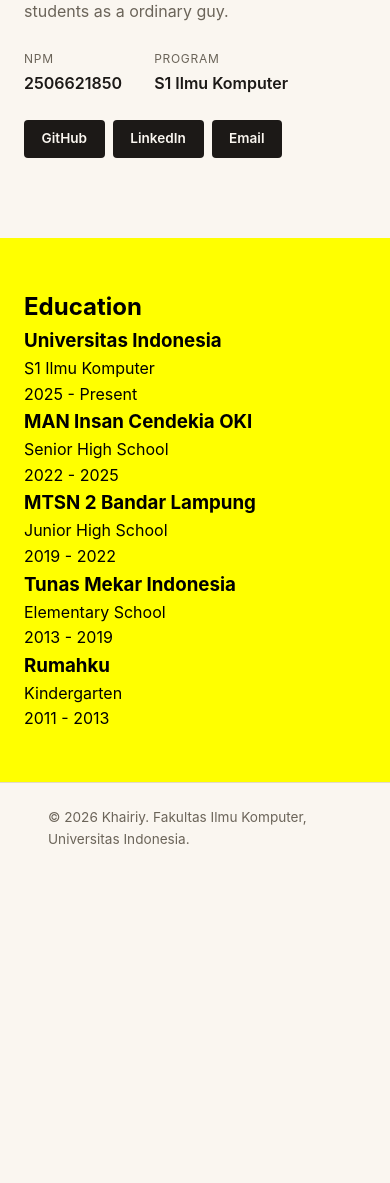
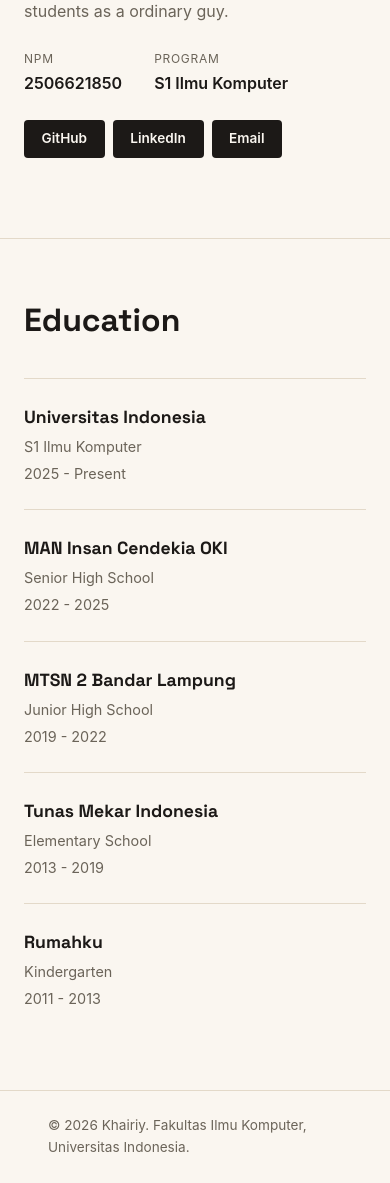
Before and after one commit to naufalkhairiy/myportofolio, a Django app: page / in a window 390 px wide. Shown: the part 684-1867 px from the top of the page. Before the commit the page ends 1528 px from the top, so only its background shows below. Run offline with Django 5.2, Linux system fonts and the light colour scheme.

Commit message:
style: improve education section and responsiveness

```diff
--- a/static/css/style.css
+++ b/static/css/style.css
@@ -14,6 +14,10 @@
     --line: #e3d9c9;
     --text-muted: #6b6459;
     --radius: 4px;
+}
+
+html {
+    scroll-behavior: smooth;
 }
 
 body {
@@ -62,6 +66,11 @@ h1, .brand {
     color: var(--ink);
     text-decoration: none;
     font-size: 0.95rem;
+    transition: color 0.2s ease;
+}
+
+.site-header nav a:hover {
+    color: var(--accent);
 }
 
 /*Section Hero dengan CSS Grid*/
@@ -203,7 +212,59 @@ h1, .brand {
 }
 
 .education {
-    background-color: yellow;
-    color: black;
-    padding: 50px 0;
+    padding: 5rem 0;
+    border-top: 1px solid var(--line);
 }
+
+.education h2 {
+    font-family: "Space Grotesk", -apple-system, sans-serif;
+    font-size: 2.5rem;
+    margin-bottom: 2rem;
+}
+
+
+.education-item h3 {
+    font-family: "Space Grotesk", -apple-system, sans-serif;
+    font-size: 1.1rem;
+    transition: color 0.2s ease;
+}
+
+.education-item p {
+    color: var(--text-muted);
+    font-size: 0.9rem;
+}
+
+.education-item {
+    display: grid;
+    grid-template-columns: 2fr 1fr auto;
+    gap: 1rem;
+    align-items: center;
+
+    padding: 1.5rem 0;
+    border-top: 1px solid var(--line);
+
+    transition: padding-left 0.2s ease;
+}
+
+.education-item:hover {
+    padding-left: 0.75rem;
+}
+
+.education-item:hover h3 {
+    color: var(--accent);
+}
+
+@media (max-width: 600px) {
+    .education {
+        padding: 3.5rem 0;
+    }
+
+    .education-item {
+        grid-template-columns: 1fr;
+        gap: 0.25rem;
+    }
+
+    .education h2 {
+        font-size: 2rem;
+    }
+}
```
